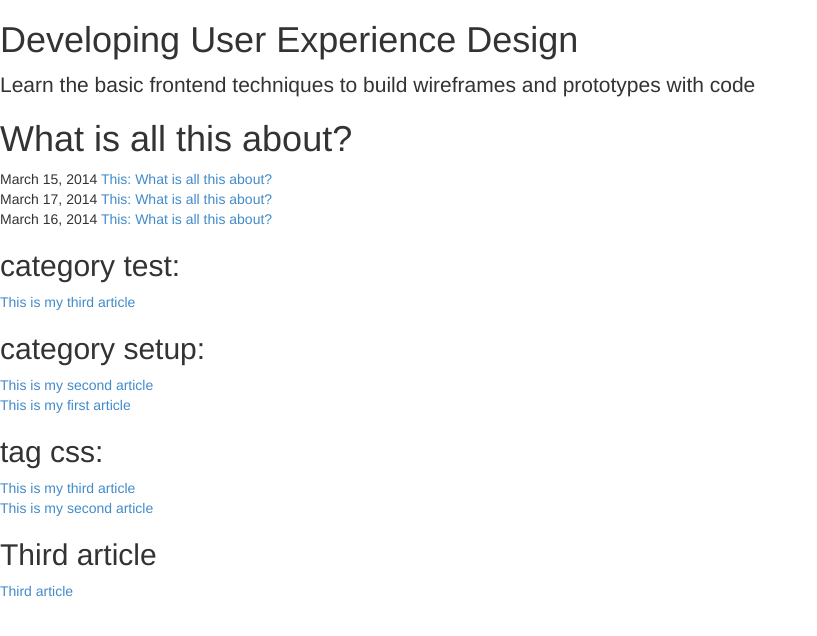
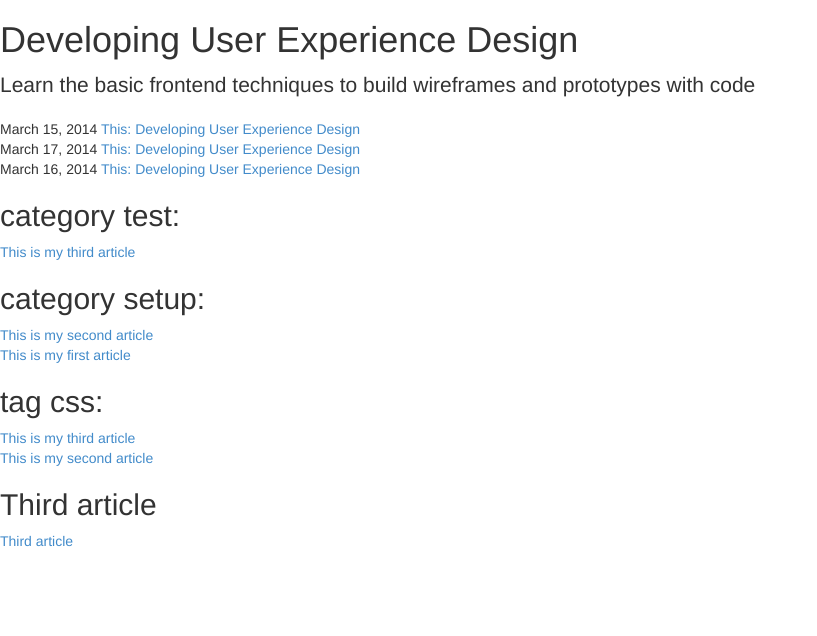
Before and after one commit to developinguxd/developinguxd.github.io, a Jekyll site: the page built from index.html, in a window 1280 px wide. Shown: the top 636 px of the page, without its empty margins (0-817 px from the left). Built offline with Jekyll 4.4.1, drawn with Linux system fonts in a browser that asks for light colours.

Commit message:
Move headine and lead to index.html

```diff
--- a/_layouts/default.html
+++ b/_layouts/default.html
@@ -8,8 +8,6 @@
   <link rel="stylesheet" href="/assets/stylesheets/syntax.css">
 </head>
 <body>
-<h1>Developing User Experience Design</h1>
-<div class="lead">Learn the basic frontend techniques to build wireframes and prototypes with code</div>
   {{ content }}
   <script src="bower_components/jquery/dist/jquery.js"></script>
   <script src="bower_components/bootstrap/dist/js/bootstrap.js"></script>
--- a/index.html
+++ b/index.html
@@ -1,9 +1,11 @@
 ---
 layout: default
-title: What is all this about?
+title: Developing User Experience Design
 ---
 
 <h1>{{ page.title }}</h1>
+<div class="lead">Learn the basic frontend techniques to build wireframes and prototypes with code</div>
+
 {% assign num_posts = site.posts | size %}
 {% for index in (1..num_posts) %}
   {% for post in site.posts %}
```
